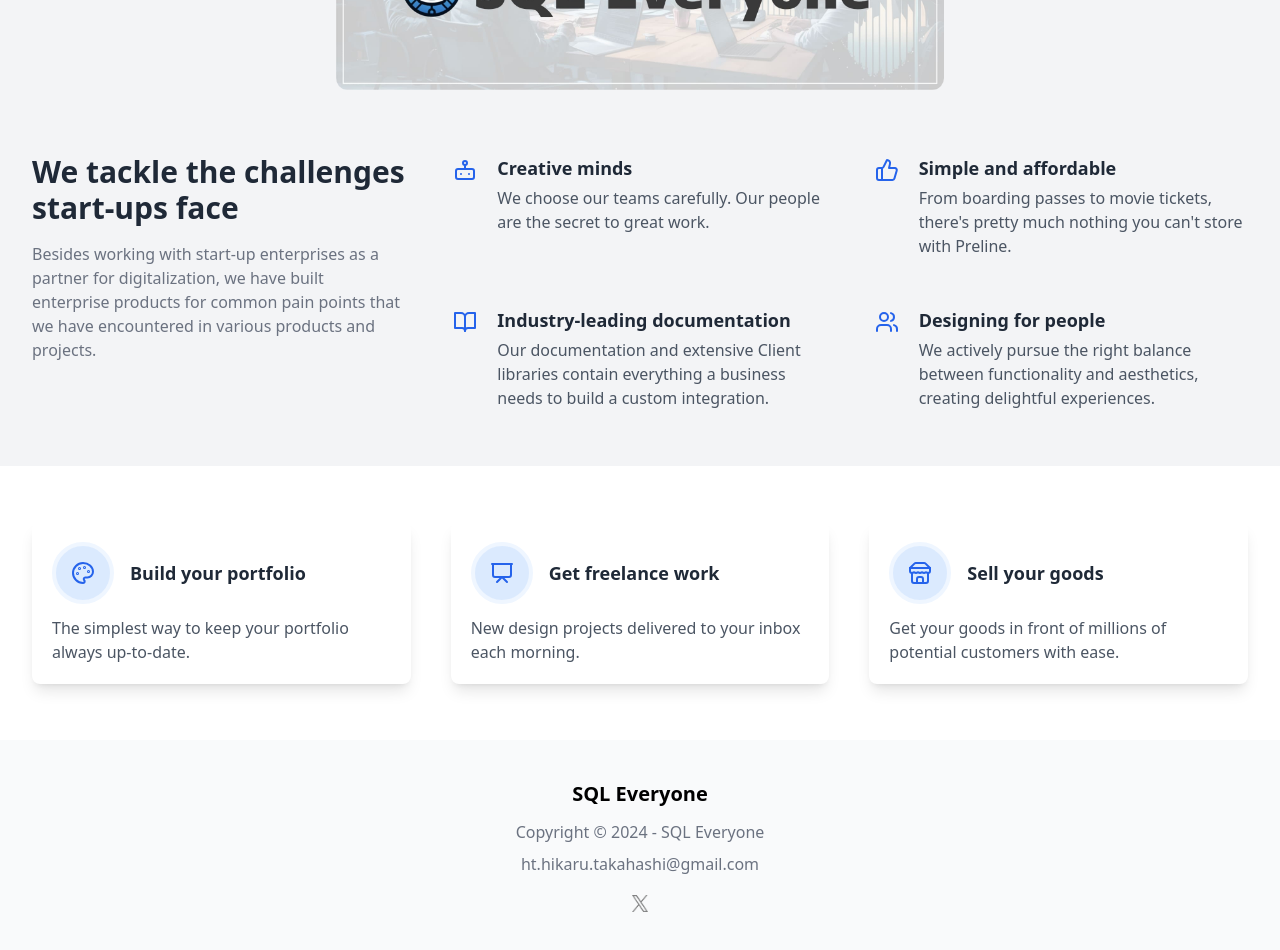
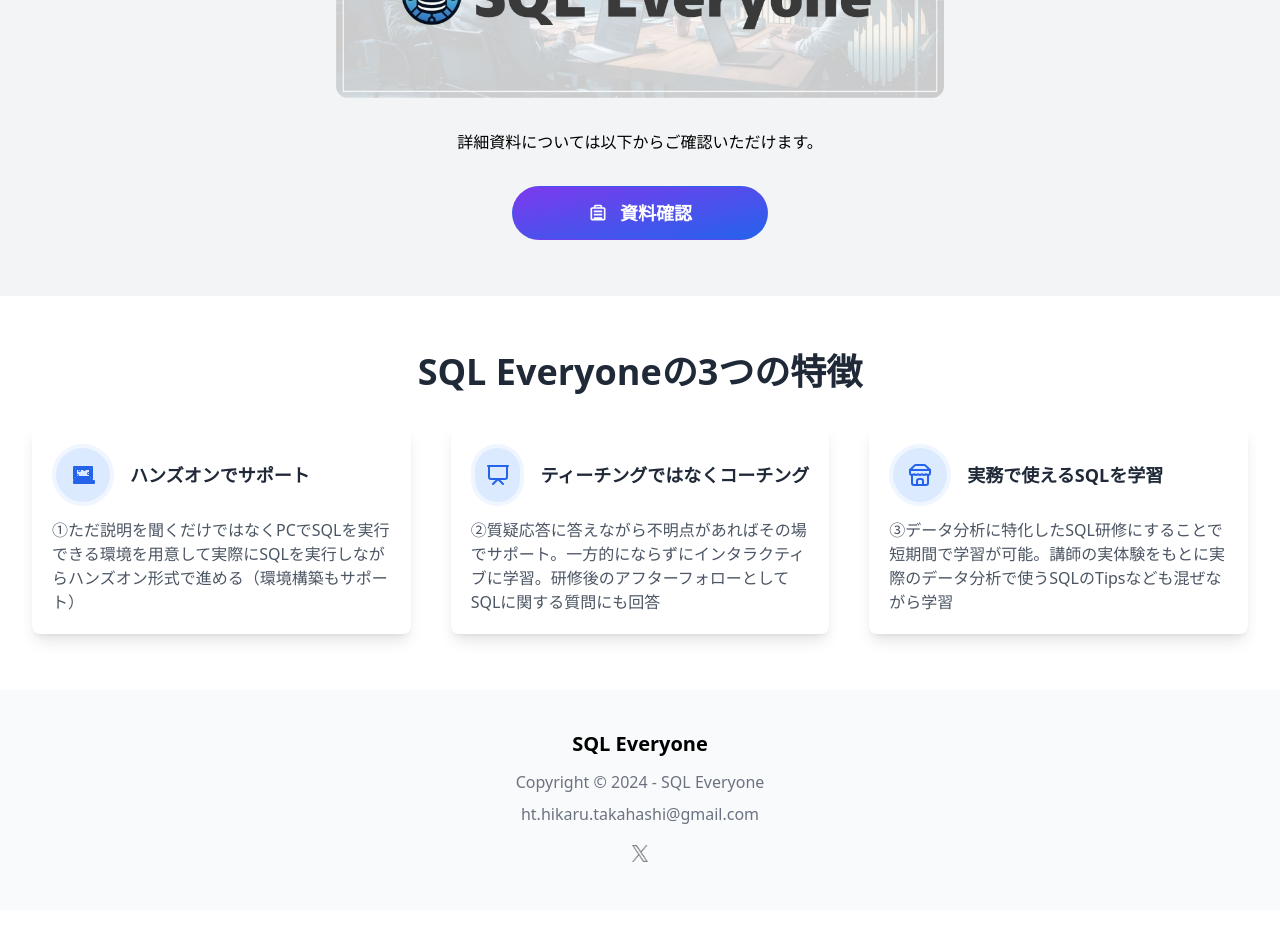
Before and after one commit to hikarut/SQL-Everyone, a Nuxt app: page / in a window 1280 px wide. Shown: the part 1440-2390 px from the top of the page. After the commit the page ends 2350 px from the top, so only its background shows below. Built offline with nearby package versions, Linux system fonts and the light colour scheme.

Commit message:
[change] UI

```diff
--- a/components/top/Detail.vue
+++ b/components/top/Detail.vue
@@ -1,6 +1,11 @@
 <template>
   <!-- Icon Blocks -->
   <div class="max-w-[85rem] px-4 py-10 sm:px-6 lg:px-8 lg:py-14 mx-auto">
+    <h2
+      class="font-bold text-3xl lg:text-4xl text-gray-800 dark:text-neutral-200 text-center mb-8"
+    >
+      SQL Everyoneの3つの特徴
+    </h2>
     <div
       class="grid sm:grid-cols-2 lg:grid-cols-3 items-center gap-6 md:gap-10"
     >
@@ -28,21 +33,22 @@
               <circle cx="17.5" cy="10.5" r=".5" />
               <circle cx="8.5" cy="7.5" r=".5" />
               <circle cx="6.5" cy="12.5" r=".5" />
-              <path
+              <!-- <path
                 d="M12 2C6.5 2 2 6.5 2 12s4.5 10 10 10c.926 0 1.648-.746 1.648-1.688 0-.437-.18-.835-.437-1.125-.29-.289-.438-.652-.438-1.125a1.64 1.64 0 0 1 1.668-1.668h1.996c3.051 0 5.555-2.503 5.555-5.554C21.965 6.012 17.461 2 12 2z"
-              />
+              /> -->
+              <path d="M3 4h18v12H3V4zm2 2v8h14V6H5zm-2 12h20v2H3v-2z" />
             </svg>
           </div>
           <div class="shrink-0">
             <h3
               class="block text-lg font-semibold text-gray-800 dark:text-white"
             >
-              Build your portfolio
+              ハンズオンでサポート
             </h3>
           </div>
         </div>
         <p class="text-gray-600 dark:text-neutral-400">
-          The simplest way to keep your portfolio always up-to-date.
+          ①ただ説明を聞くだけではなくPCでSQLを実行できる環境を用意して実際にSQLを実行しながらハンズオン形式で進める（環境構築もサポート）
         </p>
       </div>
       <!-- End Card -->
@@ -76,12 +82,12 @@
             <h3
               class="block text-lg font-semibold text-gray-800 dark:text-white"
             >
-              Get freelance work
+              ティーチングではなくコーチング
             </h3>
           </div>
         </div>
         <p class="text-gray-600 dark:text-neutral-400">
-          New design projects delivered to your inbox each morning.
+          ②質疑応答に答えながら不明点があればその場でサポート。一方的にならずにインタラクティブに学習。研修後のアフターフォローとしてSQLに関する質問にも回答
         </p>
       </div>
       <!-- End Card -->
@@ -121,16 +127,15 @@
             <h3
               class="block text-lg font-semibold text-gray-800 dark:text-white"
             >
-              Sell your goods
+              実務で使えるSQLを学習
             </h3>
           </div>
         </div>
         <p class="text-gray-600 dark:text-neutral-400">
-          Get your goods in front of millions of potential customers with ease.
+          ③データ分析に特化したSQL研修にすることで短期間で学習が可能。講師の実体験をもとに実際のデータ分析で使うSQLのTipsなども混ぜながら学習
         </p>
       </div>
       <!-- End Card -->
-
     </div>
   </div>
   <!-- End Icon Blocks -->
--- a/components/top/Document.vue
+++ b/components/top/Document.vue
@@ -20,151 +20,21 @@
         </a>
       </div>
 
-      <!-- Grid -->
-      <div class="mt-5 lg:mt-16 grid lg:grid-cols-3 gap-8 lg:gap-12">
-        <div class="lg:col-span-1">
-          <h2
-            class="font-bold text-2xl md:text-3xl text-gray-800 dark:text-neutral-200"
-          >
-            We tackle the challenges start-ups face
-          </h2>
-          <p class="mt-2 md:mt-4 text-gray-500 dark:text-neutral-500">
-            Besides working with start-up enterprises as a partner for
-            digitalization, we have built enterprise products for common pain
-            points that we have encountered in various products and projects.
-          </p>
-        </div>
-        <!-- End Col -->
+      <div class="mt-8 gap-3 flex justify-center">
+        詳細資料については以下からご確認いただけます。
+      </div>
 
-        <div class="lg:col-span-2">
-          <div class="grid sm:grid-cols-2 gap-8 md:gap-12">
-            <!-- Icon Block -->
-            <div class="flex gap-x-5">
-              <svg
-                class="shrink-0 mt-1 size-6 text-blue-600 dark:text-blue-500"
-                xmlns="http://www.w3.org/2000/svg"
-                width="24"
-                height="24"
-                viewBox="0 0 24 24"
-                fill="none"
-                stroke="currentColor"
-                stroke-width="2"
-                stroke-linecap="round"
-                stroke-linejoin="round"
-              >
-                <rect width="18" height="10" x="3" y="11" rx="2" />
-                <circle cx="12" cy="5" r="2" />
-                <path d="M12 7v4" />
-                <line x1="8" x2="8" y1="16" y2="16" />
-                <line x1="16" x2="16" y1="16" y2="16" />
-              </svg>
-              <div class="grow">
-                <h3 class="text-lg font-semibold text-gray-800 dark:text-white">
-                  Creative minds
-                </h3>
-                <p class="mt-1 text-gray-600 dark:text-neutral-400">
-                  We choose our teams carefully. Our people are the secret to
-                  great work.
-                </p>
-              </div>
-            </div>
-            <!-- End Icon Block -->
+      <!-- Buttons -->
+      <div class="mt-8 gap-3 flex justify-center">
+        <a class="w-64 inline-flex justify-center items-center gap-x-3 text-center bg-gradient-to-tl from-blue-600 to-violet-600 hover:from-violet-600 hover:to-blue-600 focus:outline-none focus:ring-2 focus:ring-offset-2 focus:ring-violet-500 border border-transparent text-white text-lg font-bold rounded-full py-3 px-4" href="https://speakerdeck.com/hikarut/detafen-xi-li-wogao-merusqlyan-xiu-sabisu-sql-everyone" target="_blank">
+            <svg class="shrink-0 w-5 h-5" xmlns="http://www.w3.org/2000/svg" fill="currentColor" viewBox="0 0 24 24">
+            <path d="M9 2C7.89543 2 7 2.89543 7 4V5H5C3.89543 5 3 5.89543 3 7V19C3 20.1046 3.89543 21 5 21H19C20.1046 21 21 20.1046 21 19V7C21 5.89543 20.1046 5 19 5H17V4C17 2.89543 16.1046 2 15 2H9ZM9 4H15V5H9V4ZM5 7H19V19H5V7ZM7 9V11H17V9H7ZM7 13V15H17V13H7ZM7 17V19H17V17H7Z" />
+            </svg>
+            資料確認
+        </a>
+      </div>
+      <!-- End Buttons -->
 
-            <!-- Icon Block -->
-            <div class="flex gap-x-5">
-              <svg
-                class="shrink-0 mt-1 size-6 text-blue-600 dark:text-blue-500"
-                xmlns="http://www.w3.org/2000/svg"
-                width="24"
-                height="24"
-                viewBox="0 0 24 24"
-                fill="none"
-                stroke="currentColor"
-                stroke-width="2"
-                stroke-linecap="round"
-                stroke-linejoin="round"
-              >
-                <path d="M7 10v12" />
-                <path
-                  d="M15 5.88 14 10h5.83a2 2 0 0 1 1.92 2.56l-2.33 8A2 2 0 0 1 17.5 22H4a2 2 0 0 1-2-2v-8a2 2 0 0 1 2-2h2.76a2 2 0 0 0 1.79-1.11L12 2h0a3.13 3.13 0 0 1 3 3.88Z"
-                />
-              </svg>
-              <div class="grow">
-                <h3 class="text-lg font-semibold text-gray-800 dark:text-white">
-                  Simple and affordable
-                </h3>
-                <p class="mt-1 text-gray-600 dark:text-neutral-400">
-                  From boarding passes to movie tickets, there's pretty much
-                  nothing you can't store with Preline.
-                </p>
-              </div>
-            </div>
-            <!-- End Icon Block -->
-
-            <!-- Icon Block -->
-            <div class="flex gap-x-5">
-              <svg
-                class="shrink-0 mt-1 size-6 text-blue-600 dark:text-blue-500"
-                xmlns="http://www.w3.org/2000/svg"
-                width="24"
-                height="24"
-                viewBox="0 0 24 24"
-                fill="none"
-                stroke="currentColor"
-                stroke-width="2"
-                stroke-linecap="round"
-                stroke-linejoin="round"
-              >
-                <path d="M2 3h6a4 4 0 0 1 4 4v14a3 3 0 0 0-3-3H2z" />
-                <path d="M22 3h-6a4 4 0 0 0-4 4v14a3 3 0 0 1 3-3h7z" />
-              </svg>
-              <div class="grow">
-                <h3 class="text-lg font-semibold text-gray-800 dark:text-white">
-                  Industry-leading documentation
-                </h3>
-                <p class="mt-1 text-gray-600 dark:text-neutral-400">
-                  Our documentation and extensive Client libraries contain
-                  everything a business needs to build a custom integration.
-                </p>
-              </div>
-            </div>
-            <!-- End Icon Block -->
-
-            <!-- Icon Block -->
-            <div class="flex gap-x-5">
-              <svg
-                class="shrink-0 mt-1 size-6 text-blue-600 dark:text-blue-500"
-                xmlns="http://www.w3.org/2000/svg"
-                width="24"
-                height="24"
-                viewBox="0 0 24 24"
-                fill="none"
-                stroke="currentColor"
-                stroke-width="2"
-                stroke-linecap="round"
-                stroke-linejoin="round"
-              >
-                <path d="M16 21v-2a4 4 0 0 0-4-4H6a4 4 0 0 0-4 4v2" />
-                <circle cx="9" cy="7" r="4" />
-                <path d="M22 21v-2a4 4 0 0 0-3-3.87" />
-                <path d="M16 3.13a4 4 0 0 1 0 7.75" />
-              </svg>
-              <div class="grow">
-                <h3 class="text-lg font-semibold text-gray-800 dark:text-white">
-                  Designing for people
-                </h3>
-                <p class="mt-1 text-gray-600 dark:text-neutral-400">
-                  We actively pursue the right balance between functionality and
-                  aesthetics, creating delightful experiences.
-                </p>
-              </div>
-            </div>
-            <!-- End Icon Block -->
-          </div>
-        </div>
-        <!-- End Col -->
-      </div>
-      <!-- End Grid -->
     </div>
     <!-- End Features -->
   </div>
--- a/components/top/Hero.vue
+++ b/components/top/Hero.vue
@@ -22,7 +22,7 @@
 
       <!-- Buttons -->
       <div class="mt-8 gap-3 flex justify-center">
-        <a class="inline-flex justify-center items-center gap-x-3 text-center bg-gradient-to-tl from-blue-600 to-violet-600 hover:from-violet-600 hover:to-blue-600 focus:outline-none focus:ring-2 focus:ring-offset-2 focus:ring-violet-500 border border-transparent text-white text-sm font-bold rounded-full py-3 px-4" href="https://forms.gle/CFKuJCcG81J5EwVA6" target="_blank">
+        <a class="w-64 inline-flex justify-center items-center gap-x-3 text-center bg-gradient-to-tl from-blue-600 to-violet-600 hover:from-violet-600 hover:to-blue-600 focus:outline-none focus:ring-2 focus:ring-offset-2 focus:ring-violet-500 border border-transparent text-white text-lg font-bold rounded-full py-3 px-4" href="https://forms.gle/CFKuJCcG81J5EwVA6" target="_blank">
             <svg class="shrink-0 w-5 h-5" xmlns="http://www.w3.org/2000/svg" fill="currentColor" viewBox="0 0 24 24">
             <path d="M9 2C7.89543 2 7 2.89543 7 4V5H5C3.89543 5 3 5.89543 3 7V19C3 20.1046 3.89543 21 5 21H19C20.1046 21 21 20.1046 21 19V7C21 5.89543 20.1046 5 19 5H17V4C17 2.89543 16.1046 2 15 2H9ZM9 4H15V5H9V4ZM5 7H19V19H5V7ZM7 9V11H17V9H7ZM7 13V15H17V13H7ZM7 17V19H17V17H7Z" />
             </svg>
```
Also changed, not shown: components/top/Features.vue (+5 -5 lines).
